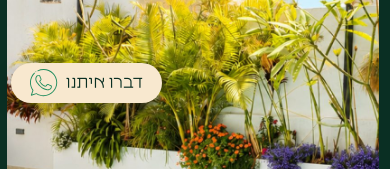
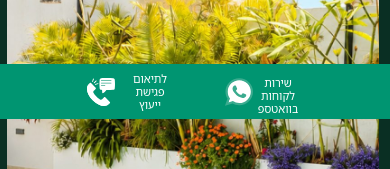
Before and after one commit to n7306363-byte/website-lahav, a website: page index.html in a window 390 px wide. Shown: the part 725-894 px from the top of the page. Drawn offline with nearby package versions, Linux system fonts and the light colour scheme; animation ran at ten frames a second; a web font is replaced by a local one.

Commit message:
Replace the floating WhatsApp pill with the new call + WhatsApp contact bar (Figma)
Desktop: 80x238 green bar on the left edge, bottom of the viewport.
Mobile: full-width 55px green bar at the bottom of the screen.
Both items link to the phone number (tel: and wa.me).

Co-Authored-By: Claude Sonnet 5.5 <noreply@anthropic.com>

```diff
--- a/index.html
+++ b/index.html
@@ -36,7 +36,20 @@
   #lhPostHero > *{ pointer-events:auto; }
   #lhTail{ pointer-events:none; }
   #lhTail > *{ pointer-events:auto; }
-  .lh-wa-fixed{ position:fixed; left:calc(26px * var(--lh-z, 1)); bottom:calc(28px * var(--lh-z, 1)); z-index:45; transform:scale(var(--lh-z, 1)); transform-origin:0 100%; }
+  /* floating contact bar (call + WhatsApp): flush with the left edge, bottom of the viewport; scales with the canvas but never below .85 so the 11px labels stay readable */
+  .lh-wa-fixed{ --lh-wz:max(var(--lh-z, 1), .85); position:fixed; left:0; bottom:calc(37px * var(--lh-wz)); z-index:45; transform:scale(var(--lh-wz)); transform-origin:0 100%; }
+  .lh-fc{ position:relative; width:80px; height:238px; overflow:hidden; background:#009571; color:#fff; direction:rtl; }
+  .lh-fc::before{ content:''; position:absolute; inset:0; background:url(images/widget-grain.jpg) center/cover; opacity:.25; pointer-events:none; }
+  .lh-fc__item{ position:absolute; left:0; width:80px; height:119px; display:block; color:inherit; text-decoration:none; transition:background .2s; }
+  .lh-fc__item:hover, .lh-fc__item:focus-visible{ background:rgba(255,255,255,.12); outline:0; }
+  .lh-fc__item img{ position:absolute; left:26px; width:28px; height:28px; display:block; }
+  .lh-fc__item span{ position:absolute; left:15px; width:50px; height:40px; font-size:11px; line-height:13.2px; text-align:center; }
+  .lh-fc__item--call{ top:0; }
+  .lh-fc__item--call img{ top:25px; }
+  .lh-fc__item--call span{ top:63px; }
+  .lh-fc__item--wa{ top:119px; }
+  .lh-fc__item--wa img{ top:6px; }
+  .lh-fc__item--wa span{ top:42px; }
   .lahav-header-canvas{ position:absolute; top:0; left:0; width:1920px; height:87px; transform-origin:0 0; direction:ltr; }
 
   /* hero gallery — same structure as springs.estate: 3 rows of 3:4 cards on a plane rotated -28deg,
@@ -277,10 +290,18 @@
   .lh-m-credit{ display:flex; align-items:center; justify-content:center; gap:12px; padding:26px 20px 90px; direction:ltr; font-size:16px; }
   .lh-m-credit img{ width:109px; height:18px; object-fit:contain; display:block; }
 
-  /* sticky WhatsApp pill (bottom-left) */
-  .lh-m-wa{ position:fixed; left:11px; bottom:calc(16px + env(safe-area-inset-bottom,0px)); z-index:45; display:flex; align-items:center; justify-content:center; gap:8px; width:151px; height:40px; border-radius:55px; background:#f8e8cf; color:#0a2f23; direction:ltr; box-shadow:0 6px 18px rgba(0,0,0,.28); animation:lh-text-in 1.2s cubic-bezier(.55,0,.1,1) 5.2s both; }
-  .lh-m-wa img{ width:28px; height:28px; display:block; }
-  .lh-m-wa span{ font-size:18px; line-height:24px; direction:rtl; }
+  /* sticky contact bar (Figma 526:7313): full-width green bar at the bottom of the screen, call + WhatsApp */
+  .lh-m-wa{ position:fixed; left:0; right:0; bottom:0; z-index:45; height:calc(55px + env(safe-area-inset-bottom,0px)); background:#009571; color:#fff; direction:rtl; animation:lh-text-in 1.2s cubic-bezier(.55,0,.1,1) 5.2s both; }
+  .lh-m-wa__in{ position:absolute; left:50%; top:4px; width:216px; height:48px; margin-left:-108px; }
+  .lh-m-wa a{ position:absolute; top:0; height:48px; color:inherit; text-decoration:none; }
+  .lh-m-wa__call{ left:0; width:113px; }
+  .lh-m-wa__wa{ left:113px; width:103px; }
+  .lh-m-wa img{ position:absolute; top:10px; width:28px; height:28px; display:block; }
+  .lh-m-wa span{ position:absolute; width:50px; height:40px; font-size:11px; line-height:13.2px; text-align:center; }
+  .lh-m-wa__call img{ left:0; }
+  .lh-m-wa__call span{ left:38px; top:4px; }
+  .lh-m-wa__wa img{ left:25px; }
+  .lh-m-wa__wa span{ left:53px; top:8px; }
 
   @media (prefers-reduced-motion: reduce){
     .lh-m-gallery, .lh-m-htxt, .lh-m-wa{ animation:none; }
@@ -354,12 +375,18 @@
     <a href="https://wa.me/972523928242" target="_blank" rel="noopener noreferrer" aria-label="WhatsApp" style="position:absolute; left:1778px; top:31px; width:24px; height:24px; display:block;"><img src="images/social-whatsapp-dark.svg" alt="" style="display:block; width:24px; height:24px;" /></a>
   </header>
 </div>
-<!-- WhatsApp pill: pinned to the bottom-left of the viewport while scrolling (scaled with the canvas via --lh-z) -->
+<!-- Floating contact bar (Figma 526:7267): call + WhatsApp, pinned to the bottom-left of the viewport while scrolling -->
 <div class="lh-wa-fixed">
-  <a href="https://wa.me/972523928242" target="_blank" rel="noopener noreferrer" class="lh-hero-in flex items-center justify-center" aria-label="דברו איתנו בווצאפ" style="width:151px; height:40px; border-radius:55px; background:#f8e8cf; gap:8px; direction:ltr; box-shadow:0 6px 18px rgba(0,0,0,.28);">
-    <img src="images/icon-whatsapp-outline.svg" width="27" height="27" alt="" style="display:block; width:27px; height:27px;" />
-    <span class="font-liebling" style="font-size:18px; line-height:24px; color:#0a2f23; direction:rtl;">דברו איתנו</span>
-  </a>
+  <div class="lh-fc lh-hero-in font-notosans">
+    <a class="lh-fc__item lh-fc__item--call" href="tel:0523928242" aria-label="לתיאום פגישת ייעוץ — התקשרו 052-392-8242">
+      <img src="images/widget-call.svg" width="28" height="28" alt="">
+      <span>לתיאום פגישת ייעוץ</span>
+    </a>
+    <a class="lh-fc__item lh-fc__item--wa" href="https://wa.me/972523928242" target="_blank" rel="noopener noreferrer" aria-label="שירות לקוחות בוואטספ">
+      <img src="images/widget-whatsapp.svg" width="28" height="28" alt="">
+      <span>שירות לקוחות בוואטספ</span>
+    </a>
+  </div>
 </div>
 <div class="lahav-canvas-frame">
 <div class="lahav-canvas">
@@ -627,10 +654,18 @@
     </section>
   </main>
 
-  <a class="lh-m-wa" href="https://wa.me/972523928242" target="_blank" rel="noopener noreferrer" aria-label="דברו איתנו בווצאפ">
-    <img src="images/icon-whatsapp-outline.svg" alt="" width="28" height="28">
-    <span class="font-liebling">דברו איתנו</span>
-  </a>
+  <div class="lh-m-wa font-notosans" role="group" aria-label="יצירת קשר">
+    <div class="lh-m-wa__in">
+      <a class="lh-m-wa__call" href="tel:0523928242" aria-label="לתיאום פגישת ייעוץ — התקשרו 052-392-8242">
+        <img src="images/widget-call.svg" alt="" width="28" height="28">
+        <span>לתיאום פגישת ייעוץ</span>
+      </a>
+      <a class="lh-m-wa__wa" href="https://wa.me/972523928242" target="_blank" rel="noopener noreferrer" aria-label="שירות לקוחות בוואטספ">
+        <img src="images/widget-whatsapp.svg" alt="" width="28" height="28">
+        <span>שירות לקוחות בוואטספ</span>
+      </a>
+    </div>
+  </div>
 </div>
 
 <script>
```
Also changed, not shown: template.html (+49 -14 lines), tools/test.js (+7 -0 lines), images/widget-call.svg (added), images/widget-grain.jpg (added), images/widget-whatsapp.svg (added).
